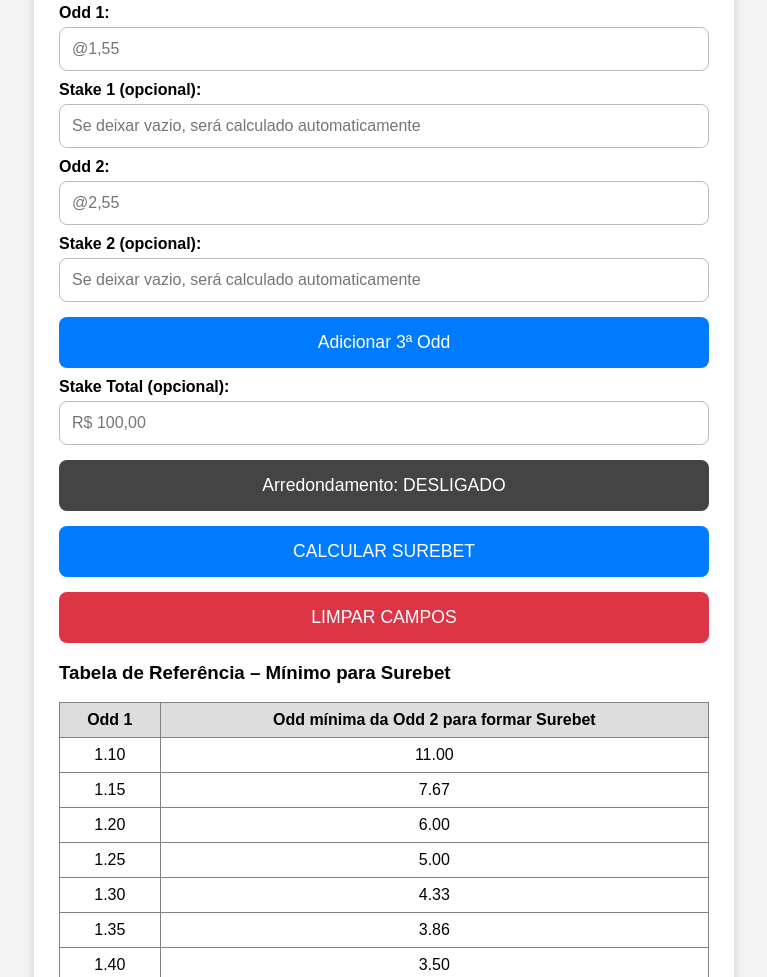
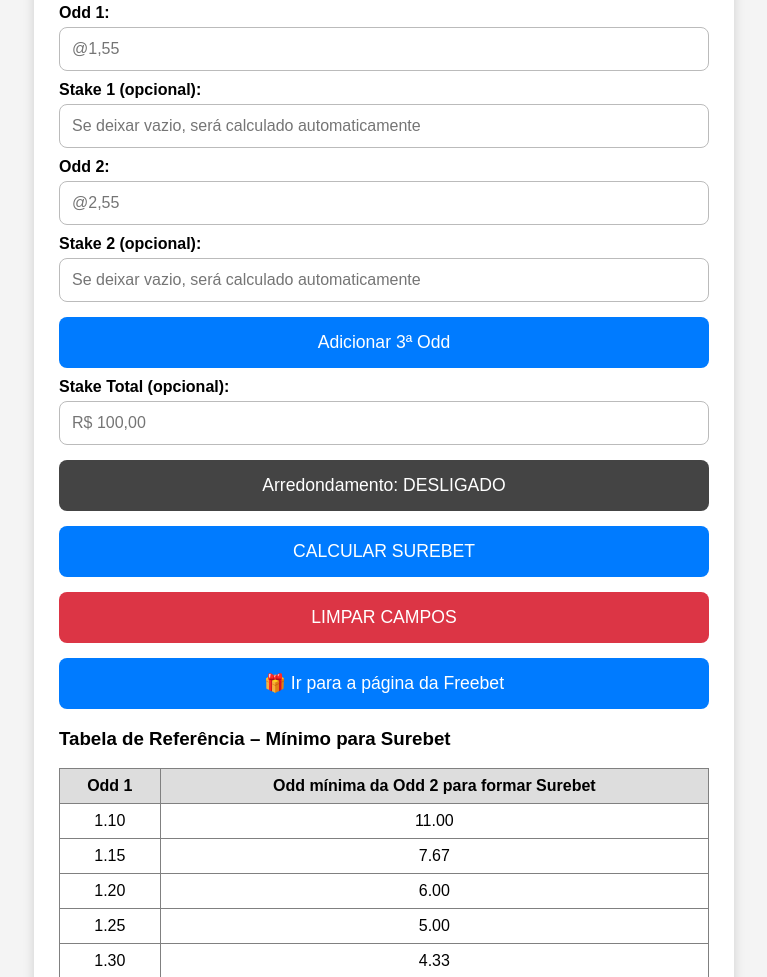
Before and after one commit to naellimatorres/calculadora-surebet, a plain HTML site: page index.html in a window 1280 px wide. Shown: the part 123-1100 px from the top of the page, without its empty margins (256-1023 px from the left). Drawn offline with Linux system fonts and the light colour scheme.

Commit message:
Update index.html

```diff
--- a/index.html
+++ b/index.html
@@ -147,6 +147,10 @@
     <button onclick="calcularSurebet()">CALCULAR SUREBET</button>
 
     <button onclick="limparCampos()" style="background:#dc3545;">LIMPAR CAMPOS</button>
+
+	<button class="btn-freebet" onclick="irParaFreebet()">
+	  🎁 Ir para a página da Freebet
+	</button>
 
     <div id="resultado" class="result"></div>
 
```
